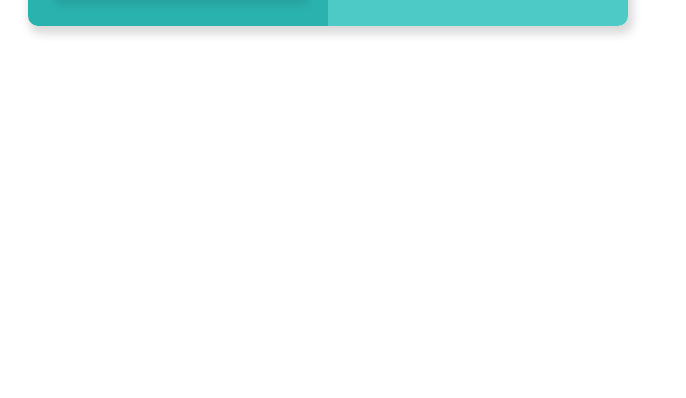
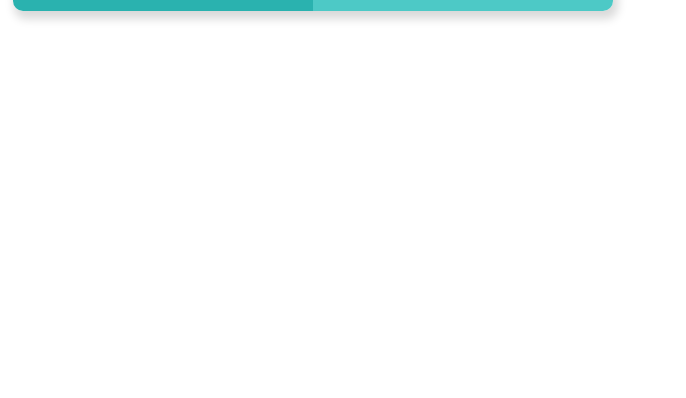
Before and after one commit to AlhasanDesigns/Pricing-Card-FrontEnd-Mentor-Challenge-, a plain HTML site: page index.html in a window 1280 px wide. Shown: the part 402-800 px from the top of the page, without its empty margins (0-686 px from the left). Drawn offline with Linux system fonts and the light colour scheme.

Commit message:
Update style.css

```diff
--- a/style.css
+++ b/style.css
@@ -13,7 +13,7 @@ h2, h4, p {
 }
 
 body {
-  padding: 20px;
+  padding: 5px;
 }
 
 #card {
@@ -140,7 +140,7 @@ ul {
   }
 }
 
-@media (min-width: 656px) {
+@media (min-width: 626px) {
   #card {
     width: 600px;
     height: 400px;
```
